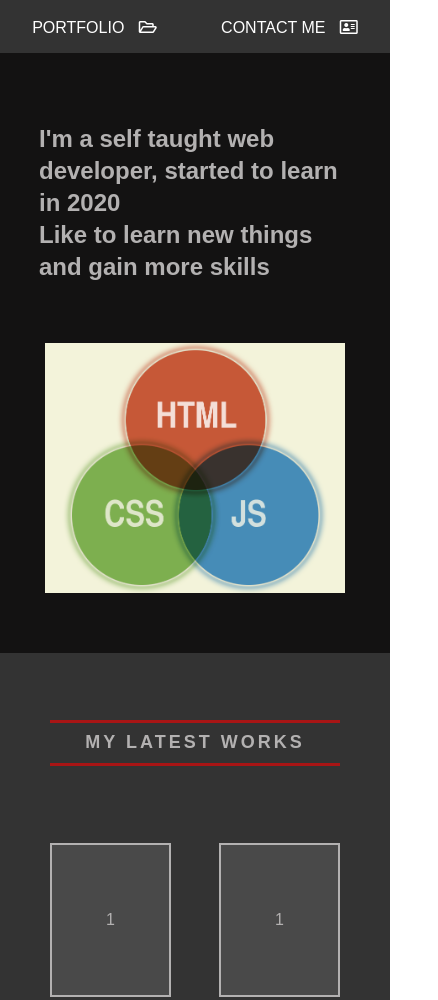
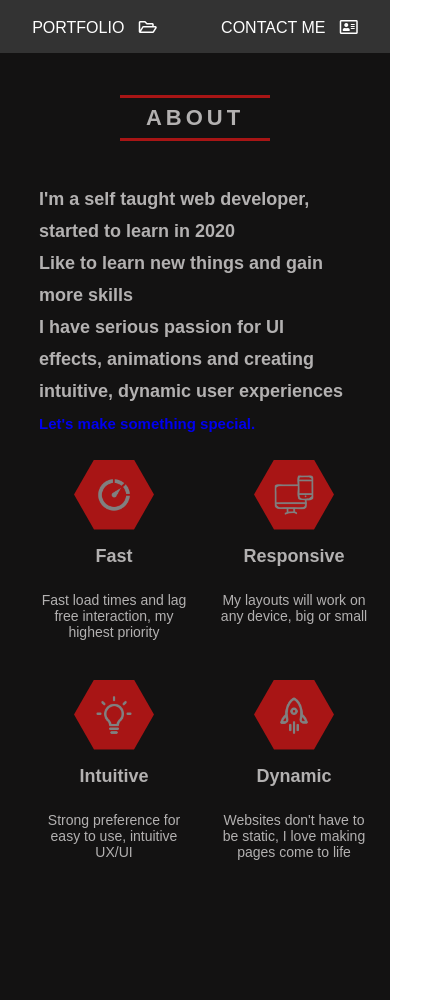
Before and after one commit to TamasAcs/Portfolio, a plain HTML site: page index.html in a window 390 px wide. Shown: the part 762-1762 px from the top of the page, 438 px wide, since content can reach past the window. Drawn offline with nearby package versions, Linux system fonts and the light colour scheme.

Commit message:
Updated: about,small screen and animations

```diff
--- a/css/style.css
+++ b/css/style.css
@@ -46,18 +46,18 @@ html {
 .sidebar {
   display: flex;
   flex-direction: column;
+  justify-content: space-around;
   right: 0;
   align-items: flex-end;
   position: absolute;
   width: 20%;
+  height: 200px;
   padding-right: 30px;
   z-index: 2;
 }
 
 .side {
   width: 30px;
-  height: 30px;
-  padding-bottom: 45px;
   filter: contrast(0%);
 }
 
@@ -218,7 +218,7 @@ header li {
 /* about */
 
 .about {
-  height: 600px;
+  height: 100%;
   width: 100%;
   display: flex;
   flex-direction: column;
@@ -227,33 +227,110 @@ header li {
   background-color: var(--black);
 }
 
+#describe {
+  width: 100%;
+  height: 50px;
+  display: flex;
+  justify-content: center;
+  align-items: center;
+  padding: 70px 0 20px 0;
+}
+
+.describe {
+  padding: 0;
+  color: rgb(179, 177, 177);
+  display: flex;
+  align-items: center;
+  justify-content: center;
+  width: 200px;
+  height: 40px;
+  text-transform: uppercase;
+  font-size: 28px;
+  letter-spacing: 5px;
+  font-weight: bold;
+  z-index: 2;
+  border-bottom: 3px solid var(--red);
+  border-top: 3px solid var(--red);
+}
+
 .skillset {
   margin: 0;
   padding: 0;
   display: flex;
   flex-direction: column;
   align-items: center;
-  width: 80%;
+  width: 100%;
   height: 100%;
-  padding-bottom: 50px;
+  margin: 0px 20px 50px 20px;
+}
+
+.skillset a {
+  text-decoration: none;
+  font-size: 15px;
 }
 
 .skillset h2 {
   margin: 0;
-  padding: 70px 20px 60px 20px;
+  padding: 20px 20px 60px 20px;
   color: rgb(179, 177, 177);
-  width: 500px;
-  line-height: 2rem;
+  width: 700px;
+  line-height: 3rem;
 }
 
+.mix {
+  display: flex;
+  align-items: center;
+  justify-content: space-between;
+  height: 300px;
+  width: 80%;
+  padding: 0 30px;
+}
+
+.component {
+  display: flex;
+  flex-direction: column;
+  align-items: center;
+  text-align: center;
+  height: 100%;
+  width: 150px;
+}
+
+.component h2 {
+  padding: 10px 0 10px 0;
+}
+
+.component p {
+  padding-bottom: 10px;
+  margin: 0;
+  color: rgb(179, 177, 177);
+}
+
+#mix {
+  height: 50px;
+  width: 50px;
+  filter: contrast(0%);
+}
+
+.background {
+  clip-path: polygon(25% 0%, 75% 0%, 100% 50%, 75% 100%, 25% 100%, 0% 50%);
+  background-color: var(--red);
+  width: 90px;
+  height: 80px;
+  display: flex;
+  align-items: center;
+  justify-content: center;
+}
+
+/*
 .mix {
   width: 400px;
   height: 350px;
   background-image: url(../images/mix.png);
   background-position: center;
   background-repeat: no-repeat;
-  background-size: cover;
+  background-size: contain;
 }
+*/
 
 /* portfolio */
 
@@ -388,7 +465,19 @@ textarea {
 input {
   margin: 15px;
   width: 90%;
-  border: 1px solid black;
+  outline: none;
+}
+
+input[type="text"],
+input[type="email"] {
+  border: none;
+  background-color: darkgray;
+  border-bottom: 2px solid var(--red);
+  outline: none;
+}
+
+textarea {
+  outline: none;
 }
 
 input[type="submit"] {
@@ -396,6 +485,7 @@ input[type="submit"] {
   height: 25px;
   border-radius: 4px;
   margin-top: 20px;
+  cursor: pointer;
 }
 
 .find {
@@ -410,6 +500,10 @@ input[type="submit"] {
   justify-content: space-evenly;
   width: 50%;
   height: 100%;
+}
+
+.findme a {
+  height: 15px;
 }
 
 /* footer */
@@ -428,10 +522,12 @@ input[type="submit"] {
 }
 
 @media screen and (max-width: 800px) {
+  .about {
+    height: 120vh;
+  }
   .intro {
     padding-left: 6rem;
   }
-
   .intro h1 {
     font-size: 3.5rem;
   }
@@ -445,11 +541,38 @@ input[type="submit"] {
     padding: 100px 50px;
   }
   .skillset h2 {
-    width: 450px;
+    width: 80%;
+    font-size: 18px;
+    line-height: 2rem;
+    padding-bottom: 30px;
+  }
+  .describe {
+    height: 40px;
+    padding: 0;
+    width: 150px;
+    font-size: 22px;
+    letter-spacing: 4px;
+    font-weight: bold;
+  }
+  .mix {
+    display: grid;
+    grid-template-columns: auto auto;
+    align-items: center;
+    justify-content: space-around;
+    grid-gap: 30px;
+  }
+  .component p {
+    font-size: 14px;
+  }
+  .component h2 {
+    padding-bottom: 10px;
   }
 }
 
 @media screen and (max-width: 500px) {
+  .about {
+    height: 130vh;
+  }
   .intro {
     width: 300px;
     padding-left: 3rem;
@@ -465,16 +588,21 @@ input[type="submit"] {
     font-size: 1.4rem;
   }
   .skillset h2 {
-    width: 100%;
+    width: 80%;
+    padding-bottom: 20px;
   }
   .wrap {
     width: 280px;
+  }
+  .contact {
+    height: 80%;
   }
   .contact h2 {
     font-size: 30px;
   }
   .contact h3 {
     font-size: 20px;
+    padding-top: 30px;
   }
   .description {
     width: 250px;
@@ -494,8 +622,23 @@ input[type="submit"] {
   header nav {
     display: none;
   }
-  .mix {
-    width: 300px;
-    height: 250px;
+  #describe {
+    padding: 40px 0 20px 0;
+  }
+  .background {
+    width: 80px;
+    height: 70px;
+  }
+  #mix {
+    height: 50px;
+    width: 50px;
+    filter: contrast(0%);
+  }
+  #mix {
+    height: 40px;
+    width: 40px;
+  }
+  .portfolio {
+    height: 110%;
   }
 }
--- a/index.html
+++ b/index.html
@@ -3,6 +3,7 @@
 <head>
     <meta charset="UTF-8">
     <meta name="viewport" content="width=device-width, initial-scale=1.0">
+    <link href="https://unpkg.com/aos@2.3.1/dist/aos.css" rel="stylesheet">
     <link rel="stylesheet" href="https://cdnjs.cloudflare.com/ajax/libs/font-awesome/5.15.1/css/all.min.css">
     <link rel="stylesheet" href="./css/style.css">
     <title>Home</title>
@@ -26,13 +27,13 @@
 
     <section id="showcase">
 
-        <div class="intro">
+        <div class="intro" >
             <h1>Tamas Acs</h1>
-            <h3>The
+            <h3 data-aos="fade-right">The
             <span class="txt-type" data-wait="1000" data-words='[" Designer", " Creator", " Developer"]'></span>
             </h3>
             <p>Learning Javascript and React</p>
-            <a href="#about"><button class="btn">about me</button></a>
+            <a href="#about"><button class="btn" data-aos="fade-up">about me</button></a>
         </div>
 
 
@@ -49,16 +50,39 @@
 
     <section id="about" class="about">
         <div class="skillset">
-            <h2>I'm a self taught web developer, started to learn in 2020
-                <br>Like to learn new things and gain more skills</h2>
-                <div class="mix"></div>
-
+            <div id="describe"><h1 class="describe" data-aos="fade-right">About</h1></div>
+            <h2 data-aos="fade-up">I'm a self taught web developer, started to learn in 2020
+                <br>Like to learn new things and gain more skills
+                <br>I have serious passion for UI effects, animations and creating intuitive, dynamic user experiences
+                <br><a href="#contact">Let's make something special.</a></h2>
+                <div class="mix">
+                <div class="component" data-aos="zoom-in">
+                    <div class="background"><img id="mix" src="./images/speed.png"></div>
+                        <h2>Fast</h2>
+                        <p>Fast load times and lag free interaction, my highest priority</p>
+                </div>
+                <div class="component" data-aos="zoom-in">
+                <div class="background"><img id="mix" src="./images/resp.png"></div>
+                <h2>Responsive</h2>
+                        <p>My layouts will work on any device, big or small</p>
+                </div>
+                <div class="component" data-aos="zoom-in">
+                <div class="background"><img id="mix" src="./images/bulb.png"></div>
+                <h2>Intuitive</h2>
+                        <p>Strong preference for easy to use, intuitive UX/UI</p>
+                </div>
+                <div class="component" data-aos="zoom-in">
+                <div class="background"><img id="mix" src="./images/launch.png"></div>
+                <h2>Dynamic</h2>
+                        <p>Websites don't have to be static, I love making pages come to life</p>
+                </div>
+            </div>
         </div>
     </section>
 
     <section id="portfolio" class="portfolio">
 
-            <div class="center"><h2 class="description">My latest works</h2></div>
+            <div class="center"><h2 class="description" data-aos="fade-left">My latest works</h2></div>
 
         <div class="works">
                 <div class="col">1</div>
@@ -71,11 +95,11 @@
     </section>
 
     <section id="contact" class="contact">
-        <h2>Contact Me</h2>
-        <form class="wrap" method="POST" data-netlify="true">
-            <p>Name</p>
+        <h2 data-aos="zoom-in">Contact Me</h2>
+        <form class="wrap" method="POST" data-netlify="true" data-aos="flip-up">
+            <p>Name (required)</p>
             <input type="text" name="name" placeholder="Name" required>
-            <p>Email</p>
+            <p>Email (required)</p>
             <input type="email" name="email" placeholder="Email" required>
             <textarea name="text" rows="4" cols="40" placeholder="Enter message..." required></textarea>
             <input type="submit" value="Send message">
@@ -92,5 +116,13 @@
     </footer>
 
     <script src="./css/main.js"></script>
+    <script src="https://cdnjs.cloudflare.com/ajax/libs/aos/2.3.4/aos.js" integrity="sha512-A7AYk1fGKX6S2SsHywmPkrnzTZHrgiVT7GcQkLGDe2ev0aWb8zejytzS8wjo7PGEXKqJOrjQ4oORtnimIRZBtw==" crossorigin="anonymous"></script>
+    <script>
+        AOS.init({
+        delay: 200,
+        duration: 1200,
+        once: false,
+    });
+      </script>
 </body>
 </html>
```
Also changed, not shown: images/bulb.png (added), images/launch.png (added), images/mix.png (deleted), images/resp.png (added), images/speed.png (added).
